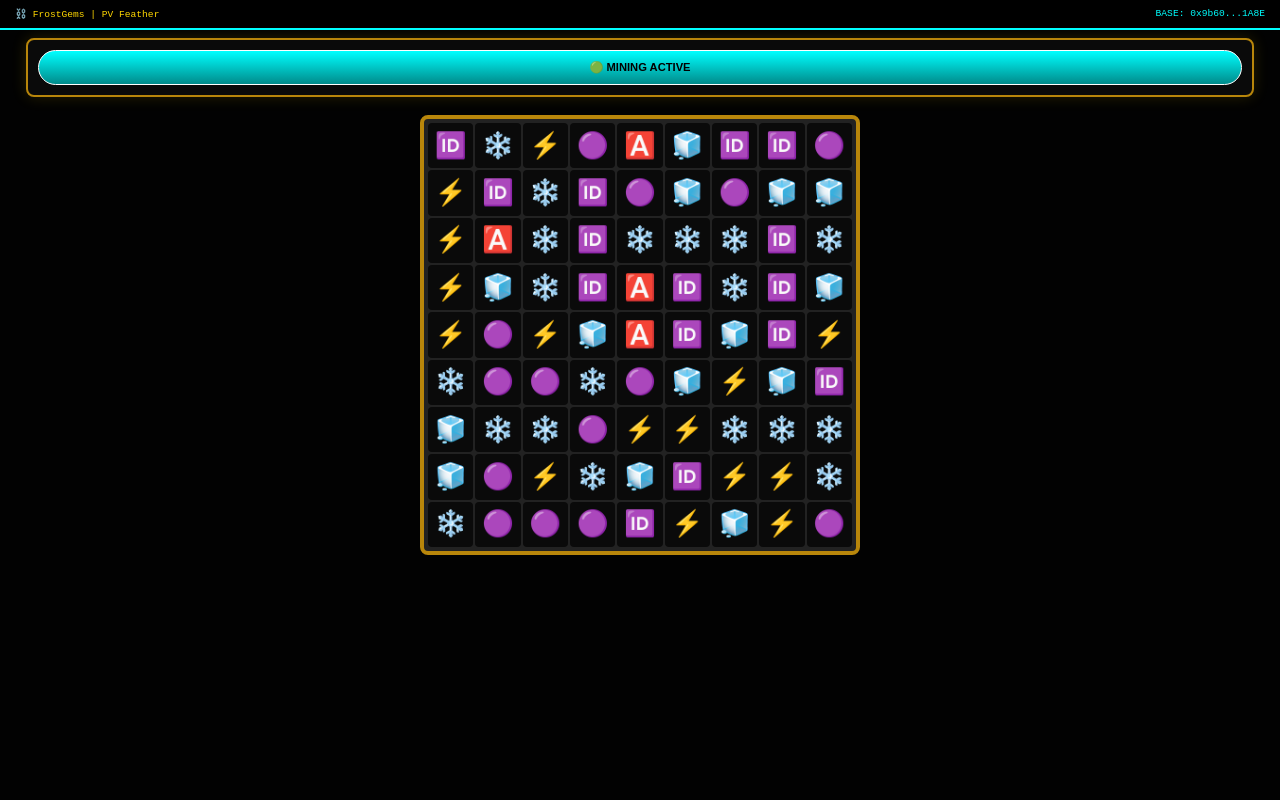
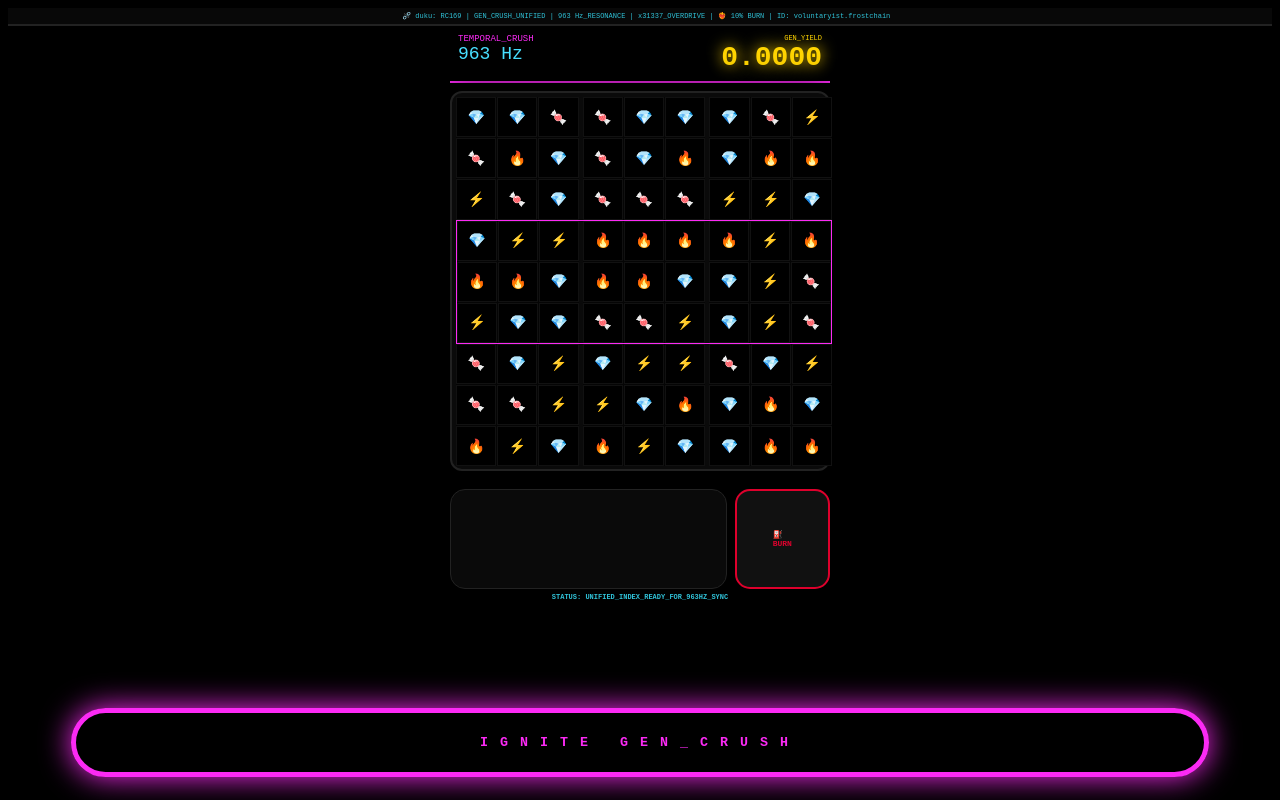
Before and after one commit to FrosTether/Finux, a plain HTML site: page gem.html in a window 1280 px wide. Drawn offline with Linux system fonts and the light colour scheme.

Commit message:
Update gem.html

```diff
--- a/gem.html
+++ b/gem.html
@@ -1,42 +1,74 @@
 <!DOCTYPE html>
 <html lang="en">
 <head>
-<title>FrostGems | PV Match</title>
-<meta name="viewport" content="width=device-width,initial-scale=1,user-scalable=no,maximum-scale=1,viewport-fit=cover">
-<meta charset="UTF-8">
+<meta charset="UTF-8" />
+<meta name="viewport" content="width=device-width, initial-scale=1, maximum-scale=1, user-scalable=no, viewport-fit=cover" />
+<title>⛓️‍💥 duku — RC169 | GEN_CRUSH_UNIFIED</title>
 <style>
-:root{--bg:#020202;--g:#FFD700;--gd:#B8860b;--f:#0a0a0a;--p:#d500f9;--c:#0ff;--sb:env(safe-area-inset-bottom,20px)}
-*{margin:0;padding:0;box-sizing:border-box;-webkit-tap-highlight-color:transparent;user-select:none;touch-action:none}
-body{background:var(--bg);color:var(--g);font-family:'Courier New',monospace;height:100vh;overflow:hidden;display:flex;flex-direction:column;align-items:center}
-.h{width:100%;background:#000;border-bottom:2px solid var(--c);padding:8px 15px;display:flex;justify-content:space-between;font-size:.6rem;z-index:50}
-.d{width:96%;background:#0a0a0a;border:2px solid var(--gd);border-radius:8px;margin:8px 0;padding:10px;box-shadow:0 0 15px rgba(255,215,0,.15)}
-#grid{display:grid;grid-template-columns:repeat(9,1fr);gap:2px;width:min(98vw, 55vh);height:min(98vw, 55vh);margin:auto;background:#222;border:4px solid var(--gd);padding:4px;border-radius:8px;margin-top:10px}
-.cell{background:var(--f);border-radius:4px;display:flex;justify-content:center;align-items:center;font-size:1.6rem;cursor:pointer;transition:0.2s}
-.sel{border:2px solid var(--p);transform:scale(0.85);box-shadow:0 0 15px var(--p)}
-.mat{background:linear-gradient(135deg,var(--g),#f80)!important;animation:pop 0.4s forwards}
-@keyframes pop{0%{transform:scale(1)}50%{transform:scale(1.2);opacity:1}100%{transform:scale(0);opacity:0}}
-.ba{width:100%;background:linear-gradient(180deg,var(--c),#008b8b);color:#000;border:1px solid #fff;padding:10px;border-radius:20px;font-size:.7rem;font-weight:900;}
+:root {
+  --bg: #000; --aqua: oklch(75% 0.12 210); --ice: oklch(85% 0.15 230);
+  --leet: oklch(90% 0.4 100); --gem-pink: oklch(70% 0.3 330); --burn: oklch(55% 0.25 20);
+}
+* { margin: 0; padding: 0; box-sizing: border-box; -webkit-tap-highlight-color: transparent; font-family: "Courier New", monospace; }
+body { background: var(--bg); color: #fff; height: 100dvh; overflow: hidden; display: flex; flex-direction: column; align-items: center; padding: 8px; }
+.ticker { width: 100%; border-bottom: 2px solid #222; padding: 4px; font-size: 7px; color: var(--aqua); white-space: nowrap; overflow: hidden; background: #080808; }
+.ticker-scroll { display: inline-block; animation: scroll 50s linear infinite; }
+@keyframes scroll { from { transform: translateX(100%); } to { transform: translateX(-100%); } }
+.header { width: 100%; max-width: 380px; display: flex; justify-content: space-between; padding: 8px; border-bottom: 2px solid var(--gem-pink); }
+#yield { font-size: 28px; font-weight: 900; color: var(--leet); text-shadow: 0 0 15px var(--leet); }
+.grid-container { width: 100%; max-width: 380px; aspect-ratio: 1/1; display: grid; grid-template-rows: repeat(3, 1fr); background: #0a0a0a; border-radius: 12px; padding: 4px; margin: 8px 0; border: 2px solid #222; box-shadow: 0 0 30px rgba(0,0,0,1); }
+.layer-row { display: grid; grid-template-columns: repeat(3, 1fr); gap: 4px; }
+.mini-grid { display: grid; grid-template-columns: repeat(3, 1fr); gap: 1px; background: #050505; }
+.cell { background: #000; border: 1px solid #111; aspect-ratio: 1/1; display: flex; align-items: center; justify-content: center; font-size: 14px; }
+.gem { width: 80%; height: 80%; border-radius: 4px; animation: gem-pulse 1s infinite alternate; }
+@keyframes gem-pulse { from { transform: scale(0.9); opacity: 0.8; } to { transform: scale(1); opacity: 1; } }
+.tray-container { width: 100%; max-width: 380px; display: flex; gap: 8px; margin-top: 10px; }
+.tray { flex: 3; height: 100px; display: flex; justify-content: space-around; align-items: center; background: #0a0a0a; border-radius: 15px; border: 1px solid #222; }
+.ignite-btn { width: 90%; padding: 22px; margin-top: auto; margin-bottom: 15px; border: 5px solid var(--gem-pink); color: var(--gem-pink); font-weight: 900; border-radius: 50px; background: transparent; letter-spacing: 12px; box-shadow: 0 0 30px var(--gem-pink); cursor: pointer; }
+.status-log { font-size: 7px; color: var(--aqua); margin-top: 4px; font-weight: 900; text-transform: uppercase; }
 </style>
 </head>
-<body id="body">
-<div class="h"><div>⛓️ FrostGems | PV Feather</div><div style="color:var(--c)">BASE: 0x9b60...1A8E</div></div>
-<div class="d">
-<button id="lb" class="ba" onclick="tL()">🟢 MINING ACTIVE</button>
+<body onload="init()">
+<div class="ticker"><div class="ticker-scroll">⛓️‍💥 duku: RC169 | GEN_CRUSH_UNIFIED | 963 Hz_RESONANCE | x31337_OVERDRIVE | ❤️‍🔥 10% BURN | ID: voluntaryist.frostchain</div></div>
+<div class="header">
+  <div><div style="color:var(--gem-pink); font-size:9px;">TEMPORAL_CRUSH</div><div id="freq-tag" style="font-size:18px; color:var(--ice);">963 Hz</div></div>
+  <div style="text-align:right;"><div style="font-size:7px; color:var(--leet);">GEN_YIELD</div><div id="yield">0.0000</div></div>
 </div>
-<div id="grid"></div>
+<div class="grid-container" id="main-grid">
+  <div class="layer-row" id="L1"></div>
+  <div class="layer-row" id="L2" style="border: 1.5px solid var(--gem-pink);"></div>
+  <div class="layer-row" id="L3"></div>
+</div>
+<div class="tray-container">
+  <div class="tray" id="tray"></div>
+  <div style="flex:1; background:#111; border:2px solid var(--burn); border-radius:15px; color:var(--burn); display:flex; align-items:center; justify-content:center; font-size:8px; font-weight:900;">⛽<br>BURN</div>
+</div>
+<div class="status-log" id="log">STATUS: UNIFIED_INDEX_READY_FOR_963Hz_SYNC</div>
+<button class="ignite-btn" onclick="ignite()">IGNITE GEN_CRUSH</button>
 <script>
-const GEMS=['❄️','⚡','🅰️','🆔','🧊','🟣'];
-let grid=[], selected=null, ENG=false, A$={c:null,hum:null,e:null};
-const FEA_CONTRACT = "0x9b605a1fd28331d9cfec4cbc0a39b67e8a151a8e";
-
-function tL(){if(!A$.c)A$.c=new(window.AudioContext||window.webkitAudioContext)();const b=document.getElementById('lb');if(ENG){ENG=false;if(A$.hum){A$.hum.stop();A$.hum=null}if(A$.e){A$.e.stop();A$.e=null}b.innerText="🫰 IGNITE ENGINE";b.style.background="linear-gradient(180deg,#b8860b,#8b6508)";}else{ENG=true;const hO=A$.c.createOscillator(),hG=A$.c.createGain();hO.type='sine';hO.frequency.value=7.83;hG.gain.value=0.02;hO.connect(hG).connect(A$.c.destination);hO.start();A$.hum=hO;b.innerText="🟢 MINING ACTIVE";b.style.background="linear-gradient(180deg,var(--c),#008b8b)";}}
-async function init(){const g=document.getElementById('grid');g.innerHTML='';grid=[];for(let i=0;i<81;i++){let d=document.createElement('div');d.className='cell';d.onclick=()=>click(i);grid.push({type:Math.floor(Math.random()*GEMS.length),el:d});g.appendChild(d)}render();}
-function render(){grid.forEach(c=>{c.el.innerText=GEMS[c.type];c.el.style.color=(c.type===5)?'var(--p)':'white'})}
-function click(i){if(selected===null){selected=i;grid[i].el.classList.add('sel')}else if(selected===i){selected=null;grid[i].el.classList.remove('sel')}else{let a=selected,b=i;selected=null;grid[a].el.classList.remove('sel');if(Math.abs(a%9-b%9)+Math.abs(Math.floor(a/9)-Math.floor(b/9))===1)swap(a,b)}}
-async function swap(a,b){let t=grid[a].type;grid[a].type=grid[b].type;grid[b].type=t;render();if(!await resolve()){t=grid[a].type;grid[a].type=grid[b].type;grid[b].type=t;render();}}
-async function resolve(){let m=new Set();for(let r=0;r<9;r++)for(let c=0;c<7;c++){let i=r*9+c,t=grid[i].type;if(t!==-1&&grid[i+1].type===t&&grid[i+2].type===t){m.add(i);m.add(i+1);m.add(i+2)}}for(let c=0;c<9;c++)for(let r=0;r<7;r++){let i=r*9+c,t=grid[i].type;if(t!==-1&&grid[i+9].type===t&&grid[i+18].type===t){m.add(i);m.add(i+9);m.add(i+18)}}if(m.size>0){m.forEach(i=>{grid[i].el.classList.add('mat')});await new Promise(r=>setTimeout(r,300));m.forEach(i=>{grid[i].type=-1;grid[i].el.classList.remove('mat')});drop();await resolve();return true}return false}
-function drop(){for(let c=0;c<9;c++){let eY=8;for(let r=8;r>=0;r--)if(grid[r*9+c].type!==-1){let t=grid[r*9+c].type;grid[r*9+c].type=-1;grid[eY*9+c].type=t;eY--}for(let r=eY;r>=0;r--)grid[r*9+c].type=Math.floor(Math.random()*GEMS.length)}render()}
-init();
+let board = Array(81).fill(0), yieldVal = 0, active = false, audio = null, cells = [];
+const gemTypes = ['💎', '🍬', '⚡', '🔥'];
+function init() {
+  const layers = ['L1', 'L2', 'L3'];
+  layers.forEach((l, li) => {
+    const row = document.getElementById(l);
+    for(let s=0; s<3; s++) {
+      const g = document.createElement('div'); g.className = 'mini-grid';
+      for(let c=0; c<9; c++) {
+        const cell = document.createElement('div'); cell.className = 'cell';
+        const idx = (li * 27) + (s * 9) + c; cell.id = 'c-'+idx;
+        cell.innerText = gemTypes[Math.floor(Math.random() * gemTypes.length)];
+        g.appendChild(cell); cells[idx] = cell;
+      }
+      row.appendChild(g);
+    }
+  });
+}
+function ignite() {
+  active = true; document.querySelector('.ignite-btn').style.display = 'none';
+  document.getElementById('log').innerText = "GEN_CRUSH_UNIFIED: ACTIVE | 963 Hz SPECTRUM: SYNCED";
+  audio = new (window.AudioContext || window.webkitAudioContext)();
+}
 </script>
 </body>
 </html>
```
